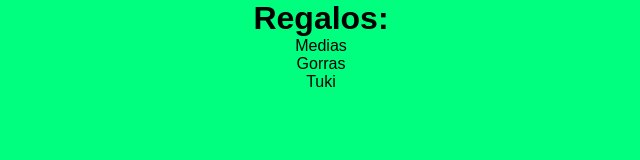
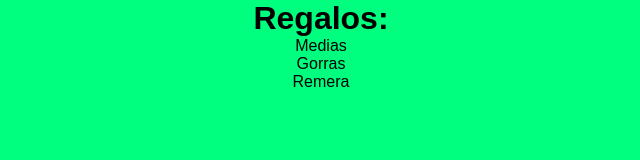
Before and after one commit to viryisb/adviency-challenge, a React (Create React App) app: page / in a window 1280 px wide. Shown: the top 160 px of the page, without its empty margins (319-959 px from the left). Built offline with nearby package versions, Linux system fonts and the light colour scheme.

Commit message:
add a list with a stable key attribute

```diff
--- a/src/App.js
+++ b/src/App.js
@@ -1,13 +1,21 @@
 import './App.css';
 
 function App() {
+  const list = [
+    {
+      id: 'a',
+      name: 'Medias',
+    },
+    { id: 'b', name: 'Gorras' },
+    { id: 'c', name: 'Remera' },
+  ];
   return (
     <div className='App'>
       <h1>Regalos:</h1>
       <ul>
-        <li>Medias</li>
-        <li>Gorras</li>
-        <li>Tuki</li>
+        {list.map((item) => (
+          <li key={item.id}>{item.name}</li>
+        ))}
       </ul>
     </div>
   );
```
